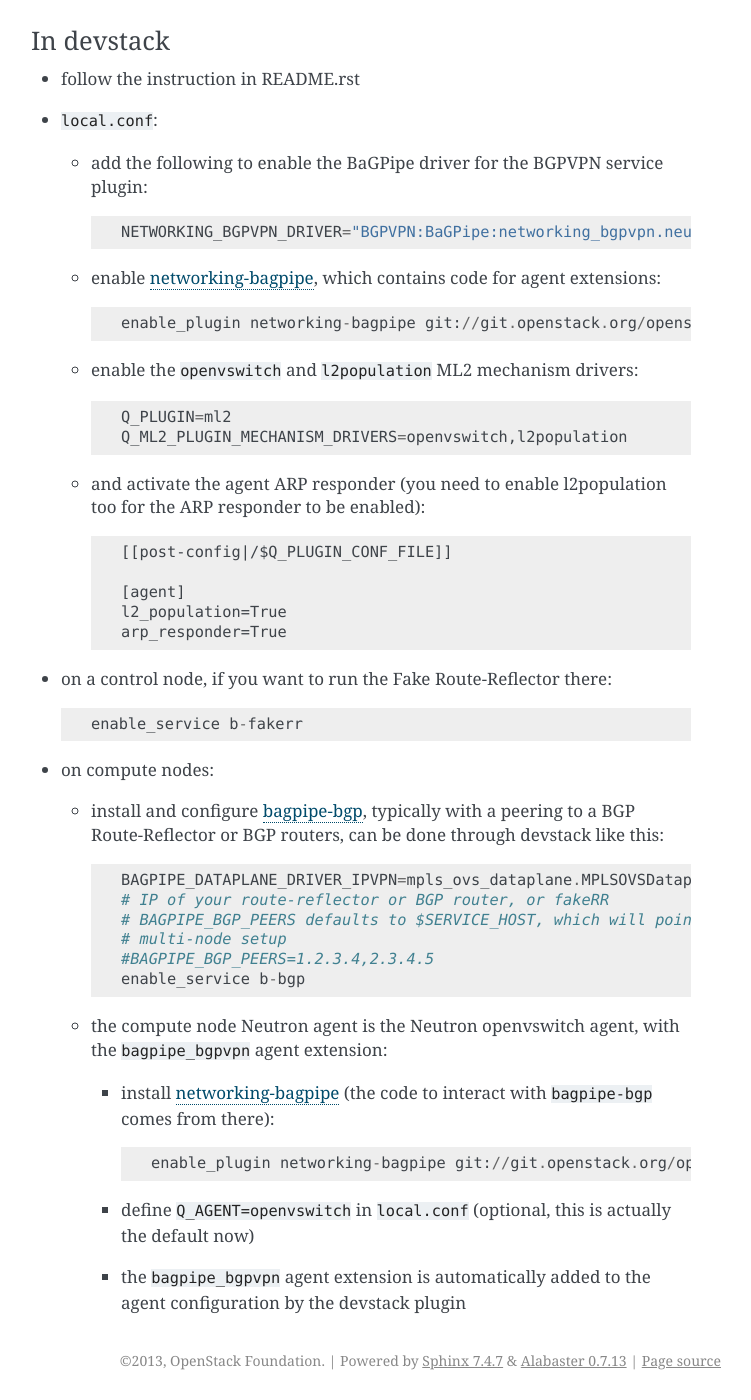
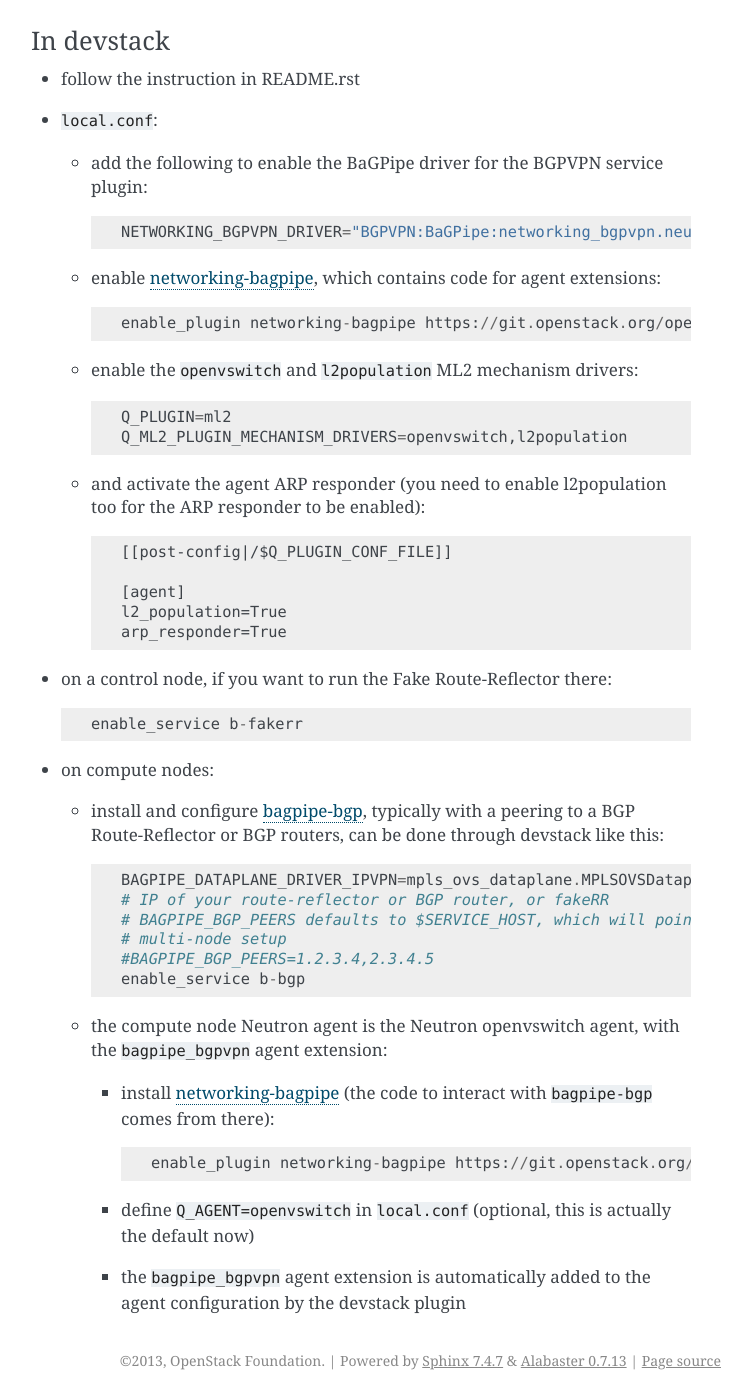
Before and after one commit to openstack/networking-bgpvpn, a Sphinx documentation site: the page built from doc/source/bagpipe/index.rst, in a window 1280 px wide and 1400 px high, scrolled down 1305 px. Shown: the whole window, without its empty margins (389-1140 px from the left). Built offline with Sphinx 7.4.7, drawn with Linux system fonts in a browser that asks for light colours.

Commit message:
Replace openstack.org git:// URLs with https://
This is a mechanically generated change to replace openstack.org
git:// URLs with https:// equivalents.

This is in aid of a planned future move of the git hosting
infrastructure to a self-hosted instance of gitea (https://gitea.io),
which does not support the git wire protocol at this stage.

This update should result in no functional change.

For more information see the thread at

 http://lists.openstack.org/pipermail/openstack-discuss/2019-March/003825.html

Change-Id: Ia50ef27da11659ec57275face9b0a217b7b33ccf

```diff
--- a/README.rst
+++ b/README.rst
@@ -32,7 +32,7 @@
 * add the devstack plugin for the BGPVPN service plugin to your ``local.conf``: ::
 
 	[[local|localrc]]
-	enable_plugin networking-bgpvpn git://git.openstack.org/openstack/networking-bgpvpn.git
+	enable_plugin networking-bgpvpn https://git.openstack.org/openstack/networking-bgpvpn.git
 
 * bgpvpn-create/update/associate/delete/show/list commands will be available with
   the neutron client, for example: ::
--- a/doc/source/bagpipe/index.rst
+++ b/doc/source/bagpipe/index.rst
@@ -68,7 +68,7 @@
 
   * enable networking-bagpipe_, which contains code for agent extensions::
 
-     enable_plugin networking-bagpipe git://git.openstack.org/openstack/networking-bagpipe.git
+     enable_plugin networking-bagpipe https://git.openstack.org/openstack/networking-bagpipe.git
 
   * enable the ``openvswitch`` and ``l2population`` ML2 mechanism drivers::
 
@@ -103,7 +103,7 @@
 
     * install networking-bagpipe_  (the code to interact with ``bagpipe-bgp`` comes from there)::
 
-        enable_plugin networking-bagpipe git://git.openstack.org/openstack/networking-bagpipe.git
+        enable_plugin networking-bagpipe https://git.openstack.org/openstack/networking-bagpipe.git
 
     * define ``Q_AGENT=openvswitch`` in ``local.conf``  (optional, this is actually the default now)
 
```
Also changed, not shown: 1 other file.
